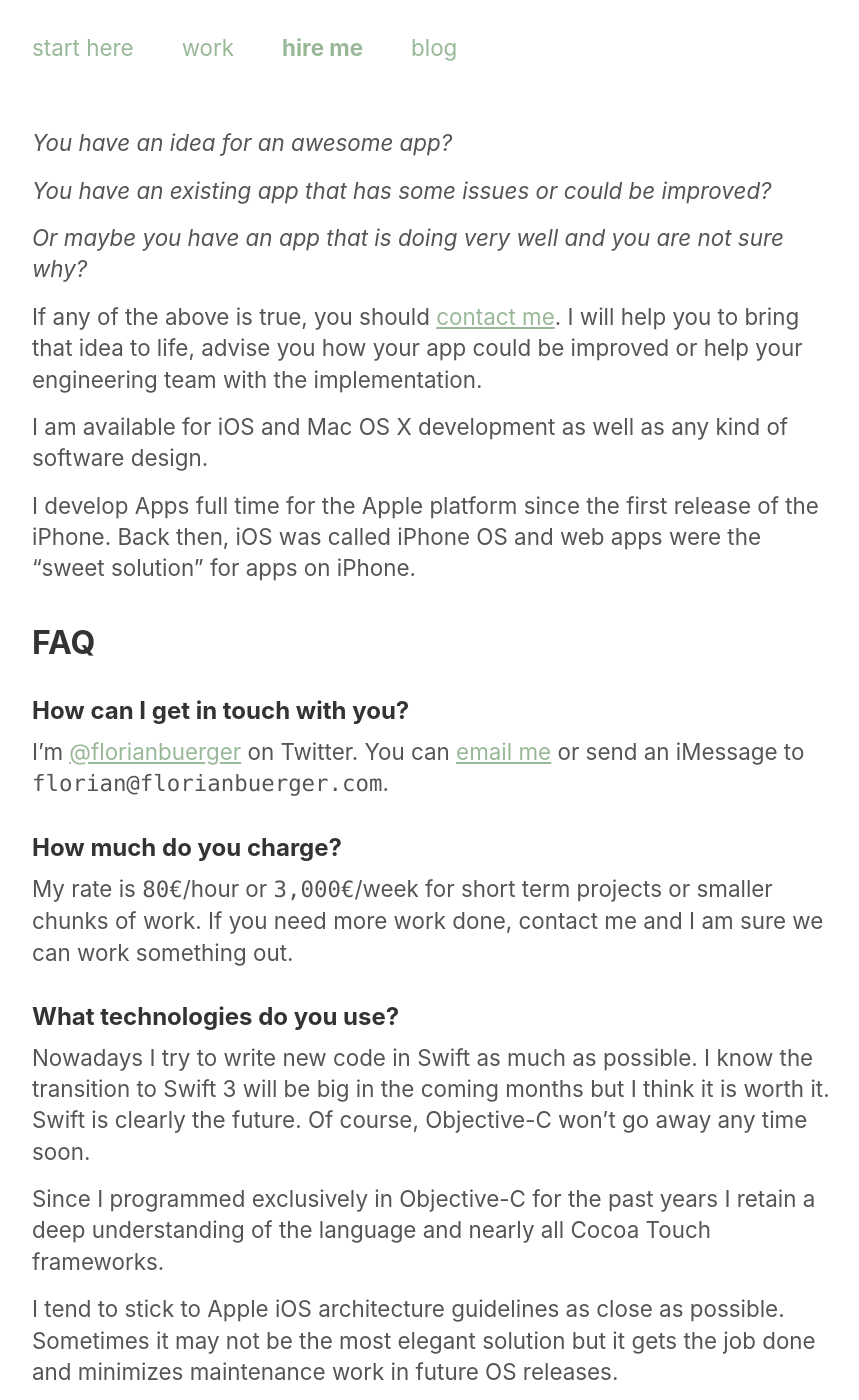
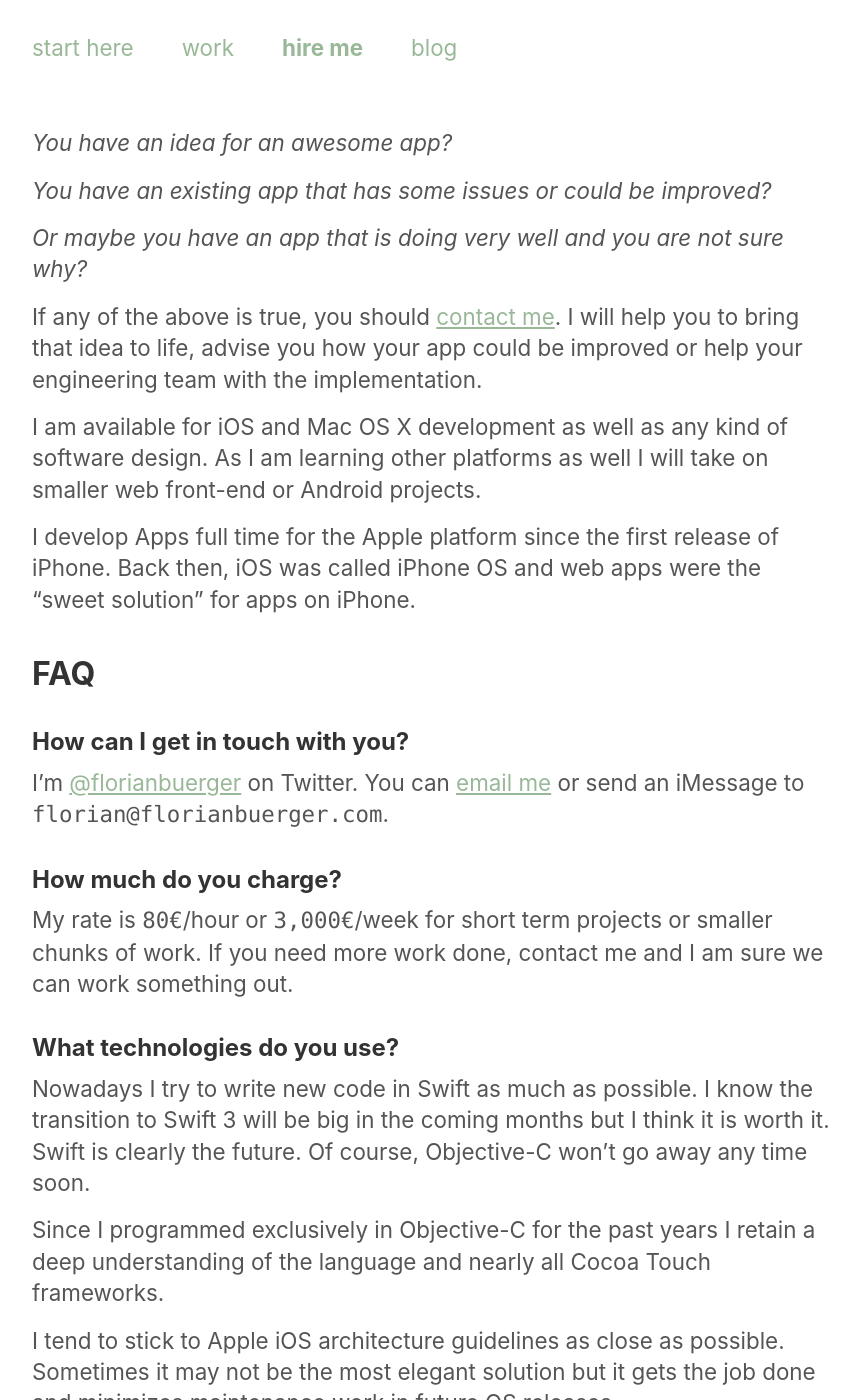
Before and after one commit to florianbuerger/florianbuerger.github.io, a Jekyll site: the page built from hire.md, in a window 1280 px wide and 1400 px high. Shown: the whole window, without its empty margins (208-1067 px from the left). Built offline with Jekyll 4.4.1, drawn with Linux system fonts in a browser that asks for light colours; some of the changed text lies outside the part shown.

Commit message:
Add small paragraph about front end work

```diff
--- a/hire.md
+++ b/hire.md
@@ -12,15 +12,15 @@ permalink: /hire/
 
 If any of the above is true, you should [contact me](mailto:florian@florianbuerger.com?subject=Project inquiry). I will help you to bring that idea to life, advise you how your app could be improved or help your engineering team with the implementation.
 
-I am available for iOS and Mac OS X development as well as any kind of software design.
+I am available for iOS and Mac OS X development as well as any kind of software design. As I am learning other platforms as well I will take on smaller web front-end or Android projects.
 
-I develop Apps full time for the Apple platform since the first release of the iPhone. Back then, iOS was called iPhone OS and web apps were the “sweet solution” for apps on iPhone.
+I develop Apps full time for the Apple platform since the first release of  iPhone. Back then, iOS was called iPhone OS and web apps were the “sweet solution” for apps on iPhone.
 
 # FAQ
 
 ## How can I get in touch with you?
 
-I'm [@florianbuerger](https://twitter.com/florianbuerger) on Twitter. You can [email me](mailto:florian@florianbuerger.com) or send an iMessage to `florian@florianbuerger.com`.
+I'm [@florianbuerger](https://twitter.com/florianbuerger) on Twitter. You can [email me](mailto:florian@florianbuerger.com?subject=Hire) or send an iMessage to `florian@florianbuerger.com`.
 
 ## How much do you charge?
 
@@ -36,9 +36,11 @@ I tend to stick to Apple iOS architecture guidelines as close as possible. Somet
 
 Usually I write unit tests only for the model and controller layer. UI tests are awesome but require a huge amount of setup work and maintainance. They are suitable if I work on one project for a long time over many releases but most of the time they aren't worth the time investment. I use them to automate taking screenshots tought (thanks to [fastlane](https://fastlane.tools)).
 
+For web projects I try to keep the amount of tools and frameworks as small as possible. I am a big fan of [Jekyll](https://jekyllrb.com), which I used to build this site. I am playing around with `React` but I am still overwhelmed by the sheir amount of bits and pieces _required_ for a modern web app.
+
 ## Can you design?
 
-Yes, I am happy to help there as well. Most of the time I work in Sketch or Affinity Designer but if you or your client require Adobe Photoshop that is okay too. If you need illustration work, my [lovely wife](http://www.verenaortlieb.com) should join the project.
+Yes, I am happy to help there as well. Most of the time I work in Sketch or Affinity Designer but if you or your client require Adobe Photoshop that is okay too. If you need illustration work, my [lovely wife](https://www.verenaortlieb.com) should join the project.
 
 ## Will you use any cross-platform technologies?
 
@@ -51,3 +53,7 @@ My business is registered in Germany but currently I am travelling the world wit
 ## Legal
 
 You need to sign my consulting agreement. It has an NDA agreement included. <!-- [Here is a sample](/share/sample-agreement.pdf) of what this agreement could look like. -->
+
+## That's it
+
+**[Email me](mailto:hi@florianbuerger.com?subject=Hire)** and I am sure we can work something out. I am looking forward to her from you!
```
